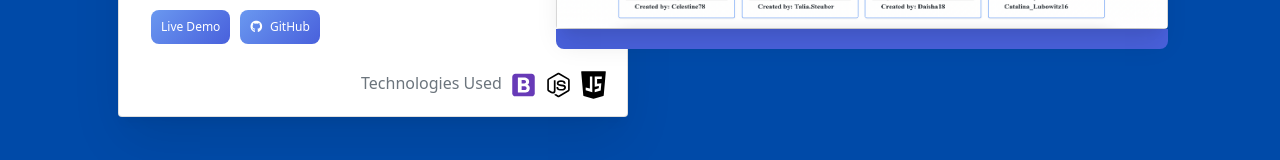
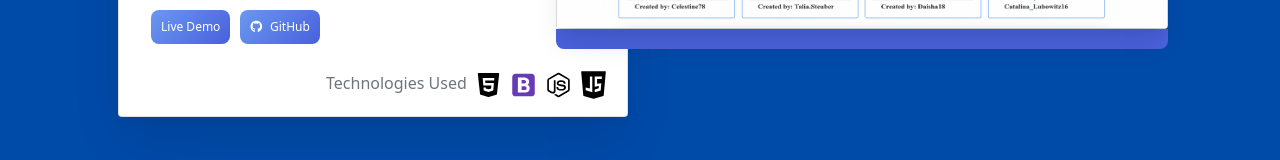
Before and after one commit to sharmaeklavya/ike-portfolio, a React (Create React App) app: page / in a window 1280 px wide. Shown: the part 2738-2898 px from the top of the page. Built offline with nearby package versions, Linux system fonts and the light colour scheme.

Commit message:
nodejs added

```diff
--- a/src/Projects.js
+++ b/src/Projects.js
@@ -61,6 +61,7 @@ const projects = [
     projectImg: "imgs/proj-community.png",
     imgAlt: "community-app-project",
     technologies: [
+      "imgs/html5.svg",
       "imgs/bootstrap.svg",
       "imgs/nodejs.svg",
       "imgs/javascript.svg",
```
